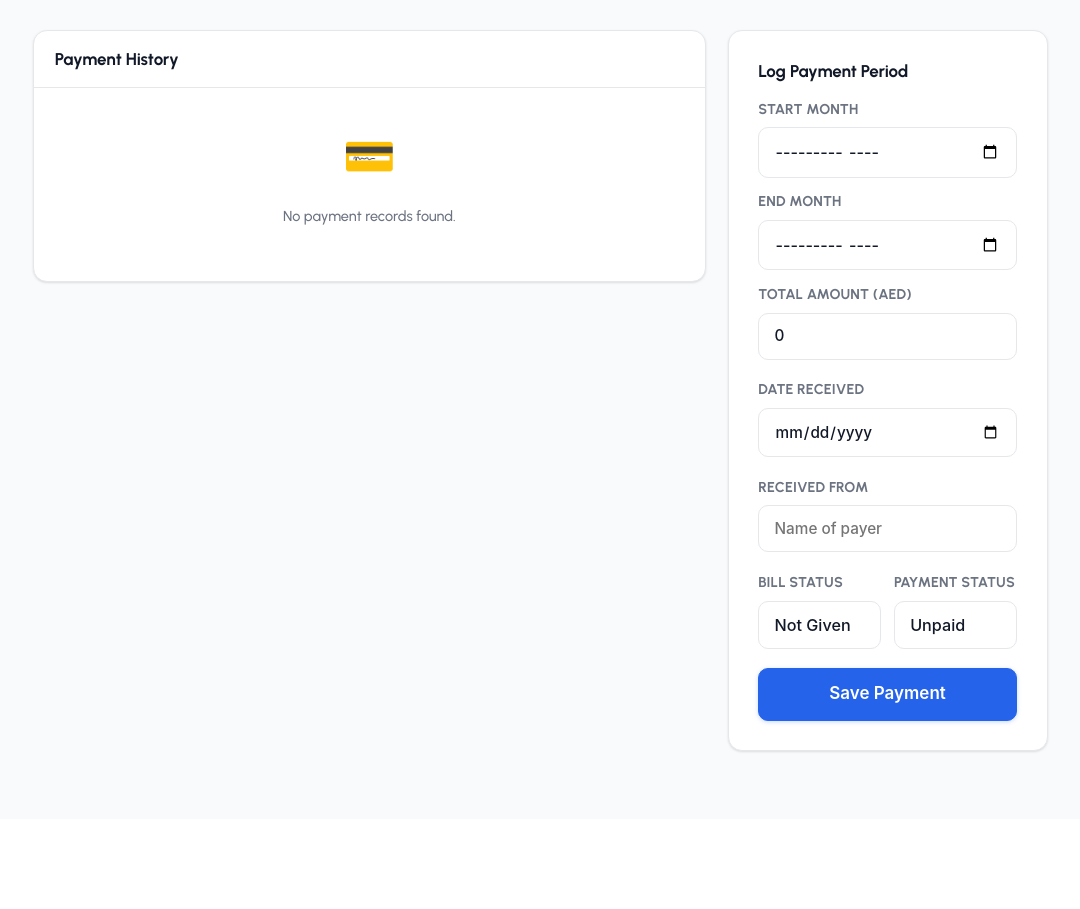
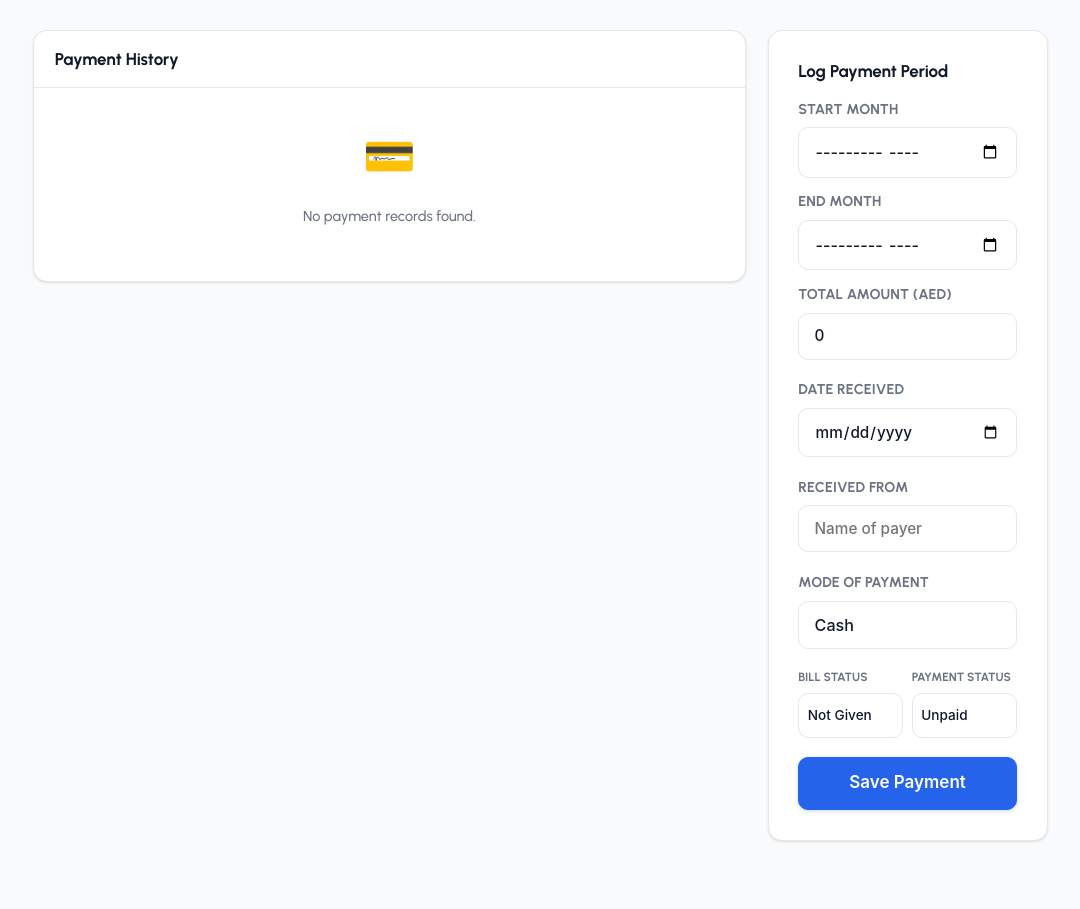
Before and after one commit to smohammedshafeeqhameed/Pool_Management, a Django app: template cleaning_app/templates/cleaning_app/manage_payments.html in a window 1280 px wide. Shown: the part 194-1103 px from the top of the page, without its empty margins (100-1180 px from the left). Before the commit the page ends 947 px from the top, so only its background shows below. Run offline with Django 5.2, Linux system fonts and the light colour scheme; the template is opened without the code that fills it: values that come from a table or form of the project are taken from there, others are empty.

Commit message:
Replaced latitude and longitude field with location field in villa details. Added a mde of payment option in log payments module. Worked on the UI of the application.

```diff
--- /dev/null
+++ b/Villa_Bulk_Upload_Template.csv
@@ -0,0 +1 @@
+Name,Phone Number,Location
--- a/cleaning_app/admin.py
+++ b/cleaning_app/admin.py
@@ -3,6 +3,6 @@ from .models import Villa
 
 @admin.register(Villa)
 class VillaAdmin(admin.ModelAdmin):
-    list_display = ('name', 'phone_number', 'latitude', 'longitude', 'added_by', 'created_at')
-    search_fields = ('name', 'phone_number')
+    list_display = ('name', 'phone_number', 'location', 'added_by', 'created_at')
+    search_fields = ('name', 'phone_number', 'location')
     list_filter = ('added_by', 'created_at')
--- a/cleaning_app/forms.py
+++ b/cleaning_app/forms.py
@@ -6,13 +6,18 @@ from .models import Villa, PaymentRecord
 class VillaForm(forms.ModelForm):
     class Meta:
         model = Villa
-        fields = ['name', 'phone_number', 'latitude', 'longitude']
+        fields = ['name', 'phone_number', 'location']
         widgets = {
             'name': forms.TextInput(attrs={'class': 'form-input', 'placeholder': 'Villa Name'}),
             'phone_number': forms.TextInput(attrs={'class': 'form-input', 'placeholder': 'e.g., 555-0199'}),
-            'latitude': forms.NumberInput(attrs={'class': 'form-input', 'step': 'any', 'placeholder': 'Latitude (e.g., 25.2048)'}),
-            'longitude': forms.NumberInput(attrs={'class': 'form-input', 'step': 'any', 'placeholder': 'Longitude (e.g., 55.2708)'}),
+            'location': forms.TextInput(attrs={'class': 'form-input', 'placeholder': 'Location details'}),
         }
+
+    def clean_phone_number(self):
+        phone_number = self.cleaned_data.get('phone_number')
+        if phone_number and any(char.isalpha() for char in phone_number):
+            raise forms.ValidationError("Phone number cannot contain alphabets.")
+        return phone_number
 
     def __init__(self, *args, **kwargs):
         super().__init__(*args, **kwargs)
@@ -50,6 +55,13 @@ class PaymentPeriodForm(forms.Form):
         required=False,
         max_length=100,
         widget=forms.TextInput(attrs={'class': 'form-input', 'placeholder': 'Name of payer'})
+    )
+    mode_of_payment = forms.ChoiceField(
+        choices=[('Cash', 'Cash'), ('Online', 'Online')],
+        required=False,
+        widget=forms.Select(attrs={'class': 'form-input'}),
+        label="Mode of Payment",
+        initial='Cash'
     )
     STATUS_CHOICES_PAID = [(True, 'Paid'), (False, 'Unpaid')]
     STATUS_CHOICES_BILL = [(True, 'Bill Given'), (False, 'Not Given')]
@@ -107,9 +119,10 @@ class PaymentRecordForm(forms.ModelForm):
 
     class Meta:
         model = PaymentRecord
-        fields = ['amount_paid', 'payment_date', 'received_from', 'bill_given', 'is_paid']
+        fields = ['amount_paid', 'payment_date', 'received_from', 'mode_of_payment', 'bill_given', 'is_paid']
         widgets = {
             'amount_paid': forms.NumberInput(attrs={'class': 'form-input', 'step': '0.01'}),
             'payment_date': forms.DateInput(attrs={'class': 'form-input', 'type': 'date'}),
             'received_from': forms.TextInput(attrs={'class': 'form-input'}),
+            'mode_of_payment': forms.Select(attrs={'class': 'form-input'}),
         }
--- a/cleaning_app/models.py
+++ b/cleaning_app/models.py
@@ -3,9 +3,8 @@ from django.contrib.auth.models import User
 
 class Villa(models.Model):
     name = models.CharField(max_length=100)
-    phone_number = models.CharField(max_length=15, blank=True, help_text="Contact phone number")
-    latitude = models.FloatField(blank=True, null=True, help_text="GPS Latitude")
-    longitude = models.FloatField(blank=True, null=True, help_text="GPS Longitude")
+    phone_number = models.CharField(max_length=15, blank=True, unique=True, help_text="Contact phone number")
+    location = models.CharField(max_length=255, blank=True, null=True, help_text="Location details")
 
 
     service_start = models.DateField(null=True, blank=True, help_text="First billing month (1st of month)") #unused
@@ -29,6 +28,7 @@ class PaymentRecord(models.Model):
     payment_date = models.DateField(null=True, blank=True, help_text="Date when the payment was actually received")
     bill_given_date = models.DateField(null=True, blank=True, help_text="Date when the bill was given")
     received_from = models.CharField(max_length=100, blank=True, help_text="Name of the person who made the payment")
+    mode_of_payment = models.CharField(max_length=20, choices=[('Cash', 'Cash'), ('Online', 'Online')], blank=True, null=True, help_text="Mode of payment", default='Cash')
     updated_at = models.DateTimeField(auto_now=True)
 
 
--- a/cleaning_app/templates/cleaning_app/components/_villa_table.html
+++ b/cleaning_app/templates/cleaning_app/components/_villa_table.html
@@ -29,10 +29,10 @@
                                 {{ villa.phone_number }}
                             </span>
                         {% endif %}
-                                {% if villa.latitude and villa.longitude %}
+                                {% if villa.location %}
                             <span style="font-size: 0.75rem; color: var(--text-muted); display: flex; align-items: center; gap: 0.3rem;">
                                 <svg xmlns="http://www.w3.org/2000/svg" width="12" height="12" viewBox="0 0 24 24" fill="none" stroke="var(--primary)" stroke-width="2.2" stroke-linecap="round" stroke-linejoin="round" style="flex-shrink:0;"><path d="M20 10c0 6-8 12-8 12S4 16 4 10a8 8 0 1 1 16 0z"/><circle cx="12" cy="10" r="3"/></svg>
-                                {{ villa.latitude|floatformat:4 }}, {{ villa.longitude|floatformat:4 }}
+                                {{ villa.location }}
                             </span>
                         {% endif %}
                             </div>
--- a/cleaning_app/templates/cleaning_app/manage_payments.html
+++ b/cleaning_app/templates/cleaning_app/manage_payments.html
@@ -24,12 +24,13 @@
 
         {% if payments %}
         <div class="table-wrap" style="border: none; border-radius: 0;">
-            <table>
+            <table class="payment-table">
                 <thead>
                     <tr>
-                        <th style="text-align: center;">Month</th>
+                        <th style="text-align: left; white-space: nowrap;">Month</th>
                         <th style="text-align: center;">Amount (AED)</th>
-                        <th style="text-align: center;">Dates</th>
+                        <th style="text-align: center;">Mode</th>
+                        <th style="text-align: left;">Dates</th>
                         <th style="text-align: center;">Status</th>
                     </tr>
                 </thead>
@@ -37,43 +38,52 @@
                     {% for payment in payments %}
                     <tr>
                         <!-- Month -->
-                        <td>
+                        <td style="text-align: left; vertical-align: middle; white-space: nowrap;">
                             <strong style="font-size: 0.85rem;">{{ payment.month_year|date:"F Y" }}</strong>
                         </td>
 
                         <!-- Amount -->
-                        <td>
+                        <td style="text-align: center; vertical-align: middle;">
                             <strong>{{ payment.amount_paid }}</strong>
                         </td>
 
+                        <!-- Mode -->
+                        <td style="text-align: center; vertical-align: middle;">
+                            {% if payment.mode_of_payment %}
+                            <span style="font-size: 0.85rem; color: var(--text-sub);">{{ payment.mode_of_payment }}</span>
+                            {% else %}
+                            <span style="font-size: 0.85rem; color: var(--text-muted);">—</span>
+                            {% endif %}
+                        </td>
+
                         <!-- Dates -->
-                        <td style="white-space: nowrap;">
+                        <td style="text-align: left; vertical-align: middle;">
                             <div style="font-size: 0.75rem; color: var(--text-sub); line-height: 1.4;">
                                 {% if payment.bill_given and payment.bill_given_date %}
-                                <div style="margin-bottom: 2px;">Bill: {{ payment.bill_given_date|date:"d M Y" }}</div>
+                                <div style="margin-bottom: 2px; white-space: nowrap;">Bill: {{ payment.bill_given_date|date:"d M Y" }}</div>
                                 {% endif %}
                                 {% if payment.is_paid and payment.payment_date %}
-                                <div style="margin-bottom: 2px;">Paid: {{ payment.payment_date|date:"d M Y" }}</div>
+                                <div style="margin-bottom: 2px; white-space: nowrap;">Paid: {{ payment.payment_date|date:"d M Y" }}</div>
                                 {% endif %}
                                 {% if not payment.bill_given and not payment.is_paid %}
-                                <span style="color: var(--text-muted); font-style: italic;">No actions yet</span>
+                                <span style="color: var(--text-muted); font-style: italic; white-space: nowrap;">No actions yet</span>
                                 {% endif %}
                             </div>
                         </td>
 
                         <!-- Status and actions -->
-                        <td>
-                            <div style="display: flex; gap: 0.5rem; flex-wrap: nowrap; align-items: center;">
+                        <td style="text-align: center; vertical-align: middle;">
+                            <div style="display: flex; gap: 0.4rem; flex-wrap: nowrap; align-items: center; justify-content: center;">
                                 <span
-                                    class="badge {% if payment.bill_given %}badge-success{% else %}badge-neutral{% endif %}">
+                                    class="badge {% if payment.bill_given %}badge-success{% else %}badge-neutral{% endif %}" style="width: 75px; justify-content: center; text-align: center; padding: 0.2rem 0;">
                                     {% if payment.bill_given %}Bill Given{% else %}No Bill{% endif %}
                                 </span>
                                 <span
-                                    class="badge {% if payment.is_paid %}badge-success{% else %}badge-danger{% endif %}">
+                                    class="badge {% if payment.is_paid %}badge-success{% else %}badge-danger{% endif %}" style="width: 60px; justify-content: center; text-align: center; padding: 0.2rem 0;">
                                     {% if payment.is_paid %}Paid{% else %}Unpaid{% endif %}
                                 </span>
                                 <a href="{% url 'update_payment' payment.id %}" class="btn btn-outline btn-sm"
-                                    style="margin-left: auto; padding: 0.2rem 0.6rem; font-size: 0.75rem;">Edit</a>
+                                    style="width: 45px; padding: 0.2rem 0; font-size: 0.75rem; text-align: center; justify-content: center;">Edit</a>
                             </div>
                         </td>
                     </tr>
@@ -139,15 +149,25 @@
                 {{ form.received_from }}
             </div>
 
+            <!-- Mode of payment -->
+            <div class="form-group">
+                <label for="{{ form.mode_of_payment.id_for_label }}">Mode of Payment</label>
+                {{ form.mode_of_payment }}
+            </div>
+
             <div class="period-grid"
-                style="display: grid; grid-template-columns: 1fr 1fr; gap: 0.75rem; margin-bottom: 1.1rem;">
-                <div class="form-group" style="margin-bottom: 0;">
-                    <label for="{{ form.bill_given.id_for_label }}">Bill Status</label>
-                    {{ form.bill_given }}
+                style="display: grid; grid-template-columns: 1fr 1fr; gap: 0.5rem; margin-bottom: 1.1rem;">
+                <div class="form-group" style="margin-bottom: 0; display: flex; flex-direction: column; justify-content: space-between; height: 100%;">
+                    <label for="{{ form.bill_given.id_for_label }}" style="white-space: nowrap; font-size: 0.7rem; letter-spacing: 0;">Bill Status</label>
+                    <div class="status-select-wrap">
+                        {{ form.bill_given }}
+                    </div>
                 </div>
-                <div class="form-group" style="margin-bottom: 0;">
-                    <label for="{{ form.is_paid.id_for_label }}">Payment Status</label>
-                    {{ form.is_paid }}
+                <div class="form-group" style="margin-bottom: 0; display: flex; flex-direction: column; justify-content: space-between; height: 100%;">
+                    <label for="{{ form.is_paid.id_for_label }}" style="white-space: nowrap; font-size: 0.7rem; letter-spacing: 0;">Payment Status</label>
+                    <div class="status-select-wrap">
+                        {{ form.is_paid }}
+                    </div>
                 </div>
             </div>
 
@@ -172,20 +192,29 @@
 
 <!-- Responsive 2-col only on ≥768px -->
 <style>
+    .payment-table th, .payment-table td {
+        padding-left: 0.6rem !important;
+        padding-right: 0.6rem !important;
+    }
     .payment-layout {
         display: flex;
         flex-direction: column;
     }
+    .status-select-wrap select {
+        padding-left: 0.5rem !important;
+        padding-right: 1.5rem !important;
+        font-size: 0.8rem !important;
+    }
     @media (min-width: 768px) {
         .payment-layout {
             display: grid;
-            grid-template-columns: 1fr minmax(280px, 320px);
+            grid-template-columns: 1fr 280px;
             align-items: start;
         }
     }
     @media (min-width: 1024px) {
         .payment-layout {
-            grid-template-columns: 1fr 320px;
+            grid-template-columns: 1fr 280px;
         }
     }
 </style>
--- a/cleaning_app/templates/cleaning_app/villa_detail.html
+++ b/cleaning_app/templates/cleaning_app/villa_detail.html
@@ -22,8 +22,8 @@
                 {{ villa.phone_number }}
             </span>
             {% endif %}
-            {% if villa.latitude and villa.longitude %}
-            <a href="https://www.google.com/maps/search/?api=1&query={{ villa.latitude }},{{ villa.longitude }}"
+            {% if villa.location %}
+            <a href="https://www.google.com/maps/search/?api=1&query={{ villa.location }}"
                 target="_blank" rel="noopener"
                 style="display: inline-flex; align-items: center; gap: 0.35rem; color: var(--text-sub); font-size: 0.88rem;">
                 <svg xmlns="http://www.w3.org/2000/svg" width="14" height="14" viewBox="0 0 24 24" fill="none"
@@ -31,7 +31,7 @@
                     <path d="M20 10c0 6-8 12-8 12S4 16 4 10a8 8 0 1 1 16 0z" />
                     <circle cx="12" cy="10" r="3" />
                 </svg>
-                {{ villa.latitude }}, {{ villa.longitude }}
+                {{ villa.location }}
             </a>
             {% endif %}
         </p>
--- a/cleaning_app/views.py
+++ b/cleaning_app/views.py
@@ -212,6 +212,7 @@ def manage_payments(request, villa_id):
                         'is_paid': form.cleaned_data.get('is_paid'),
                         'payment_date': form.cleaned_data.get('payment_date'),
                         'received_from': form.cleaned_data.get('received_from'),
+                        'mode_of_payment': form.cleaned_data.get('mode_of_payment'),
                     }
                 )
             return redirect('manage_payments', villa_id=villa.id)
```
Also changed, not shown: cleaning_app/migrations/0009_remove_villa_latitude_remove_villa_longitude_and_more.py (added), cleaning_app/migrations/0010_paymentrecord_mode_of_payment.py (added), cleaning_app/migrations/0011_alter_paymentrecord_mode_of_payment.py (added), cleaning_app/migrations/0012_alter_villa_unique_together.py (added), cleaning_app/migrations/0013_alter_villa_unique_together_alter_villa_phone_number.py (added).
